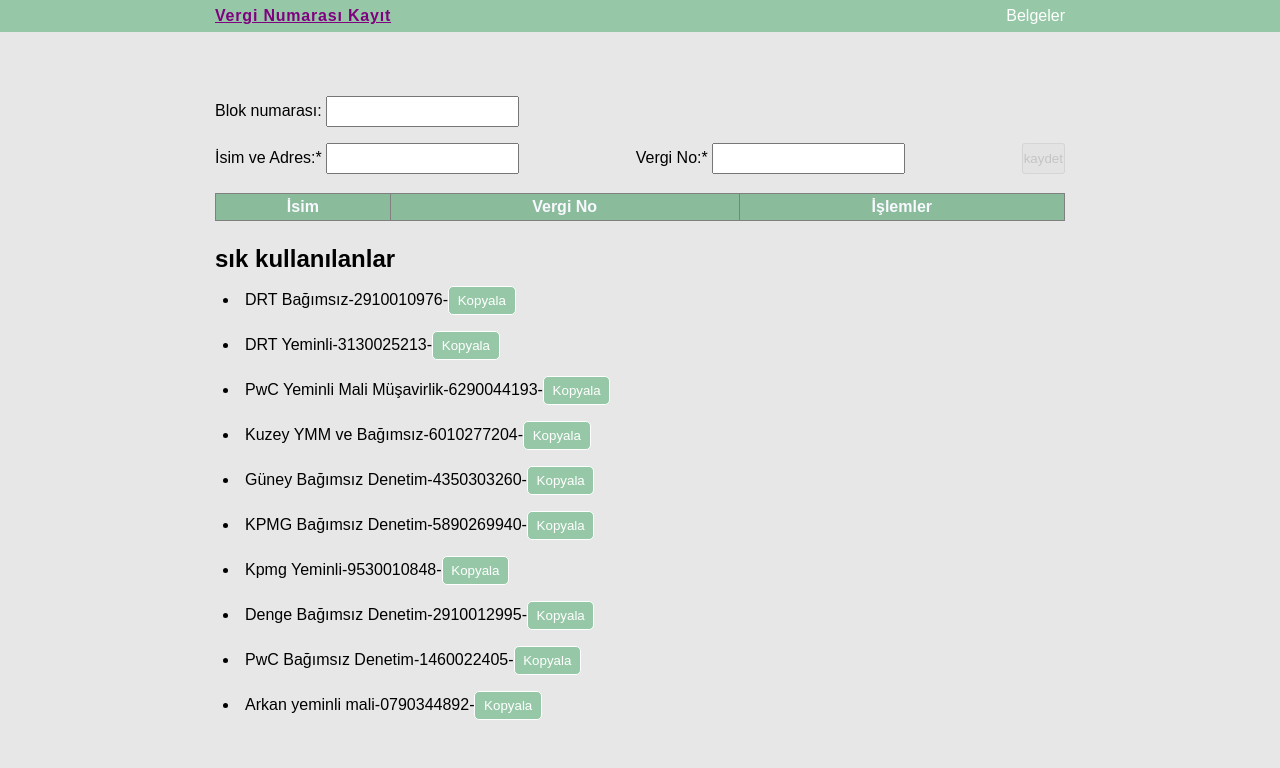
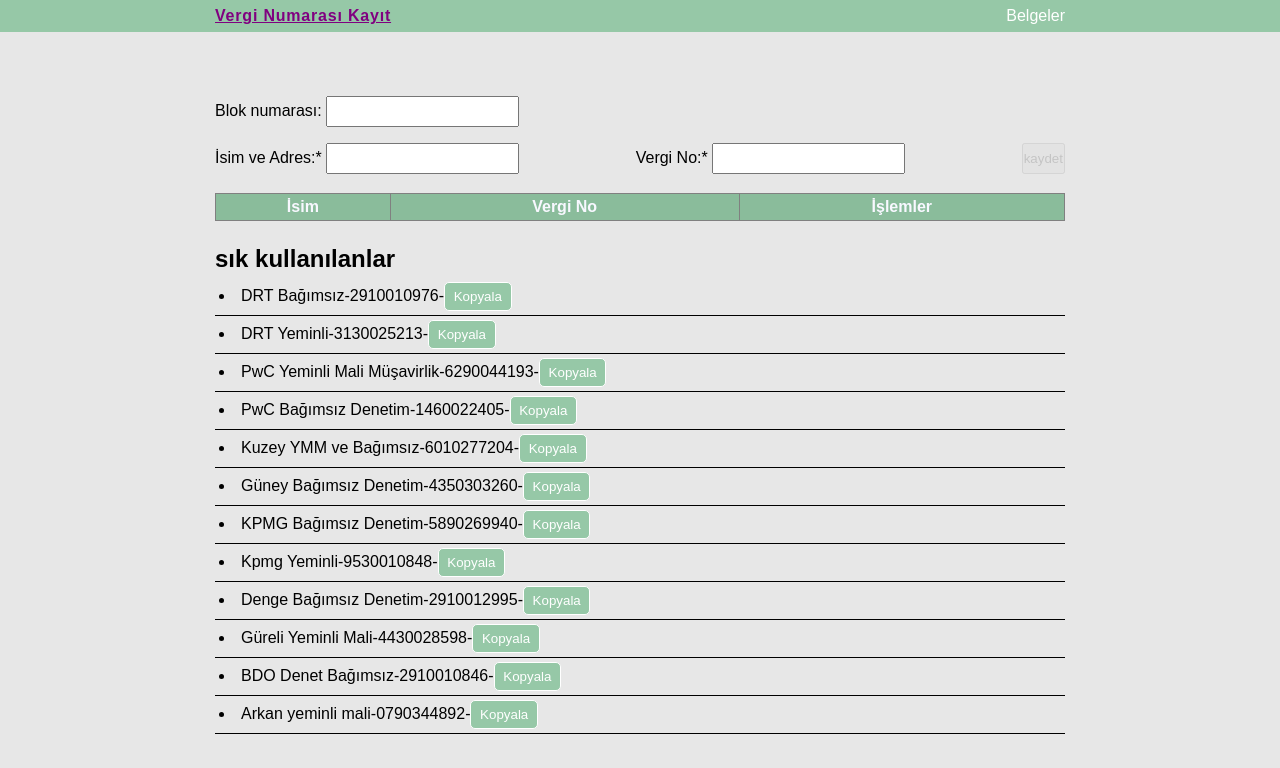
Before and after one commit to gartun/zapparazuppiri, a React (Create React App) app: page /tax in a window 1280 px wide. Shown: the top 768 px of the page. Built offline with nearby package versions, Linux system fonts and the light colour scheme.

Commit message:
new tax nos

```diff
--- a/src/App.css
+++ b/src/App.css
@@ -220,8 +220,8 @@
 }
 
 .copy {
-  position: absolute;
-  bottom: 2.5em;
+  position: fixed;
+  bottom: 60%;
   right: 2.5em;
   transform: translateX(calc(100% + 2.6em));
   background:hsl(123, 80%, 25%);
--- a/src/components/FrequentlyUsed.js
+++ b/src/components/FrequentlyUsed.js
@@ -15,6 +15,11 @@
     id: 2,
     title: "PwC Yeminli Mali Müşavirlik",
     taxNo: 6290044193
+  },
+  {
+    id: 22,
+    title: "PwC Bağımsız Denetim",
+    taxNo: 1460022405
   },
   {
     id: 3,
@@ -43,11 +48,16 @@
   },
   {
     id: 8,
-    title: "PwC Bağımsız Denetim",
-    taxNo: 1460022405
+    title: "Güreli Yeminli Mali",
+    taxNo: 4430028598
   },
   {
     id: 9,
+    title: "BDO Denet Bağımsız",
+    taxNo: 2910010846
+  },
+  {
+    id: 10,
     title: "Arkan yeminli mali",
     taxNo: "0790344892"
   }
@@ -59,7 +69,7 @@
       <h2>sık kullanılanlar</h2>
       {
         nums.map(obj => (
-          <li key={obj.id} style={{ padding: "0.5em"}}>
+          <li key={obj.id} style={{ padding: "0.25em", borderBottom: "1px solid black"}}>
             {obj.title}-{obj.taxNo}-<button className="action-btn" onClick={() => handleCopy(obj.taxNo)}>Kopyala</button>
           </li>
         ))
```
